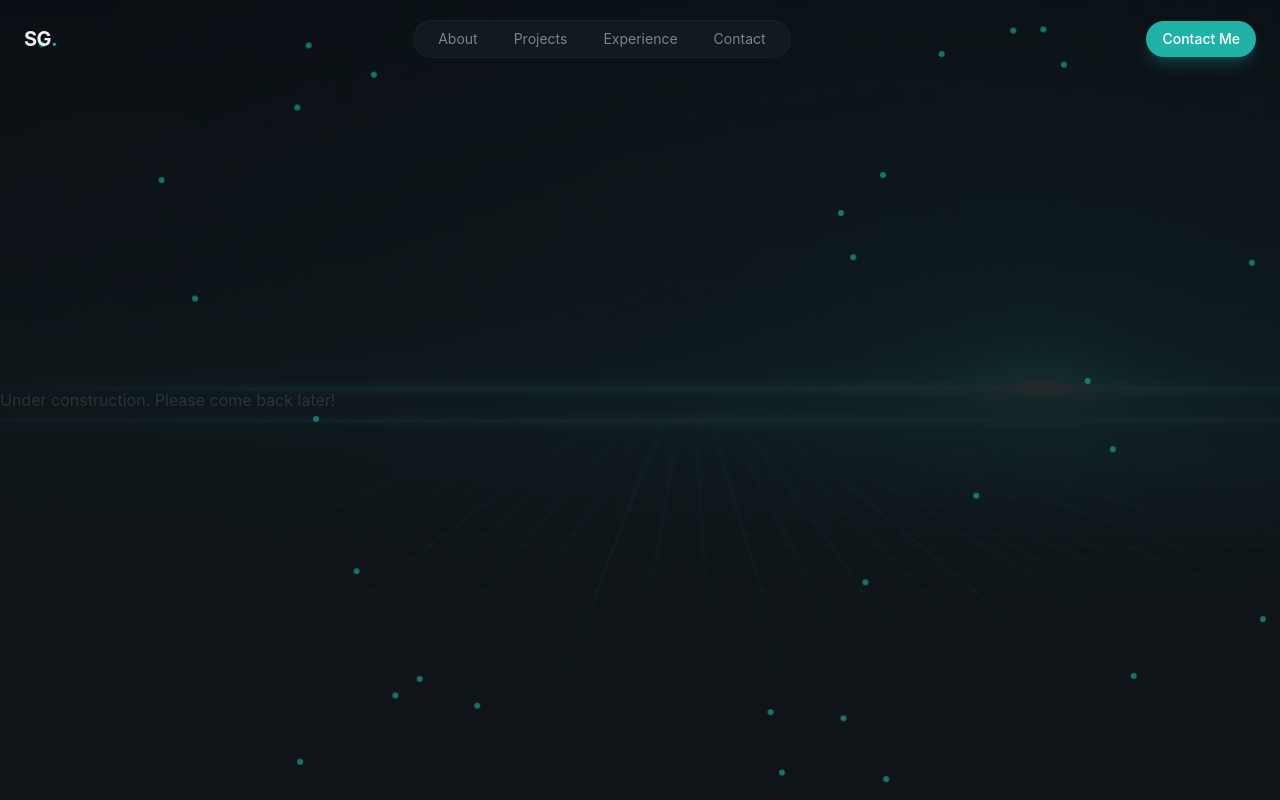
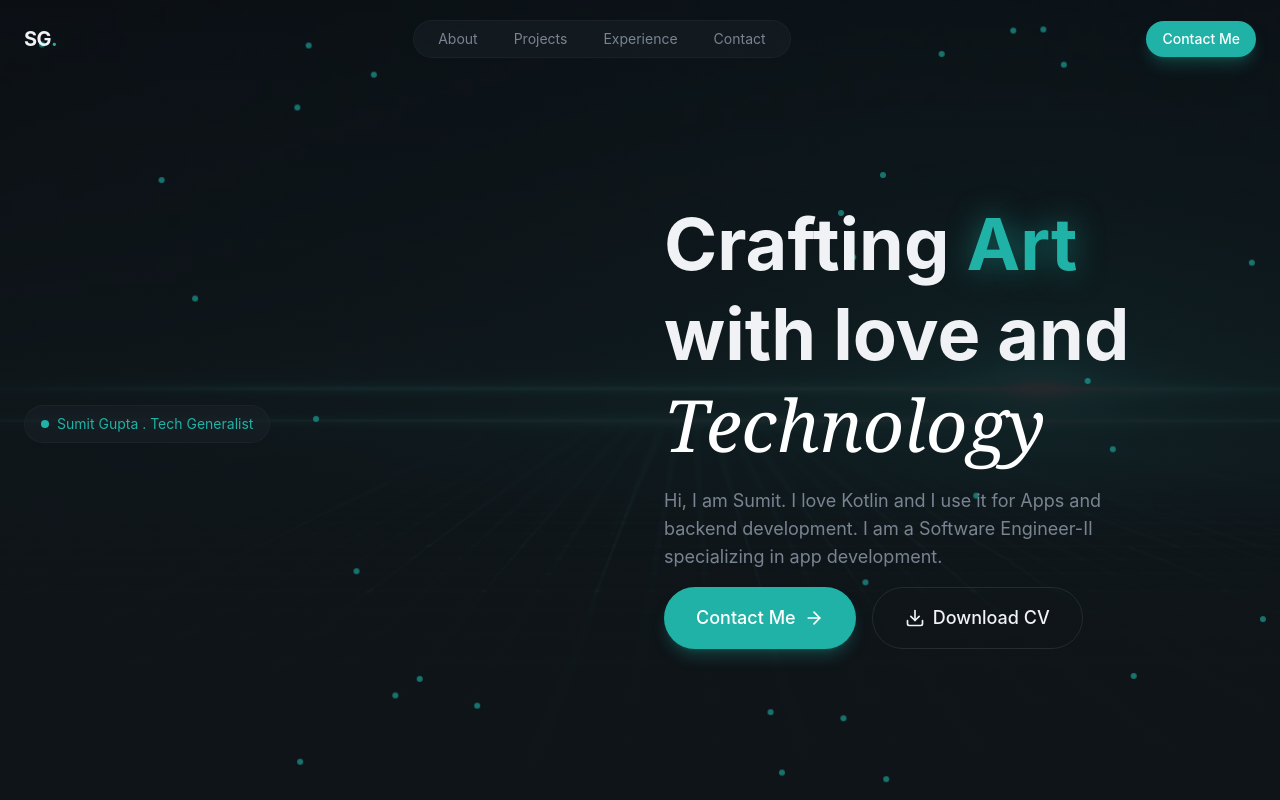
Before and after one commit to Sum1t01/portfolio, a React (Vite) app: page / in a window 1280 px wide. Built offline with nearby package versions, Linux system fonts and the light colour scheme.

Commit message:
more progress

```diff
--- /dev/null
+++ b/src/components/AnimatedBorderButton.jsx
@@ -0,0 +1,40 @@
+import React from 'react'
+
+const AnimatedBorderButton = ({children}) => {
+  return (
+    <button
+      className="relative bg-transparent border border-border
+        text-foreground hover:border-primary/50 transition-all
+        duration-1000 focus:outline-none focus-visible:ring-2
+        focus-visible:ring-primary focus-visible:ring-offset-2
+        disabled:opacity-50 disabled:cursor-not-allowed group
+        px-8 py-4 text-lg font-medium rounded-full overflow-visible
+        animated-border"
+    >
+      {/* Animated SVG Border */}
+      <svg
+        className="absolute left-0 top-0 w-full h-full pointer-events-none download-cv-border"
+        viewBox="0 0 200 60"
+        preserveAspectRatio="none"
+        style={{ overflow: "visible" }}
+      >
+        <path
+          d="M 30,1 A 29,29 0 0 0 1,30 L 1,30 A 29,29 0 0 0 30,59 L 170,59 A 29,29 0 0 0 199,30 L 199,30 A 29,29 0 0 0 170,1 Z"
+          fill="none"
+          stroke="var(--color-primary)"
+          strokeWidth="2"
+          strokeDasharray="400 550"
+          strokeDashoffset="400"
+          strokeLinecap="round"
+          strokeLinejoin="round"
+          className="animated-border-path"
+        />
+      </svg>
+      <span className="relative z-10 flex items-center justify-center gap-2">
+        {children}
+      </span>
+    </button>
+  )
+}
+
+export default AnimatedBorderButton
--- a/src/components/Button.jsx
+++ b/src/components/Button.jsx
@@ -6,7 +6,7 @@ export const Button = ({ className ="", size = "default", children }) => {
     const sizeClasses = {
         sm: "px-4 py-2 text-sm",
         default: "px-6 py-3 text-base",
-        large: "px-8 py-4 text-lg"
+        lg: "px-8 py-4 text-lg"
     }
 
     const classes = `${baseClasses} ${sizeClasses[size]} ${className}`
--- a/src/index.css
+++ b/src/index.css
@@ -55,6 +55,11 @@
     backdrop-filter: blur(24px);
     border: 1px solid color-mix(in srgb, var(--color-border) 60%, transparent);
   }
+
+   .glow-text {
+    text-shadow: 0 0 30px
+      color-mix(in srgb, var(--color-primary) 50%, transparent);
+  }
 }
 
 @layer utilities {
@@ -76,6 +81,53 @@
     animation: fade-in 0.8s ease-out both;
   }
 
+  .animation-delay-100 {
+    animation-delay: 100ms;
+  }
+
+  .animation-delay-200 {
+    animation-delay: 200ms;
+  }
+
+  .animation-delay-300 {
+    animation-delay: 300ms;
+  }
+
+  .animation-delay-400 {
+    animation-delay: 400ms;
+  }
+
+  .animation-delay-500 {
+    animation-delay: 500ms;
+  }
+
+  .animation-delay-600 {
+    animation-delay: 600ms;
+  }
+
+  .animation-delay-800 {
+    animation-delay: 800ms;
+  }
+
+  @keyframes animated-border {
+    0% {
+      stroke-dashoffset: 400;
+    }
+    100% {
+      stroke-dashoffset: -550;
+    }
+  }
+
+  .group:hover .animated-border-path {
+    animation: animated-border 1.5s linear infinite;
+  }
+
+  .animated-border:hover {
+    background-color: color-mix(in srgb, #26c4b8 15%, transparent);
+    backdrop-filter: blur(16px);
+    box-shadow: 0 0 20px color-mix(in srgb, #26c4b8 20%, transparent);
+  }
+
   @keyframes slow-drift {
     0%,
     100% {
--- a/src/sections/Hero.jsx
+++ b/src/sections/Hero.jsx
@@ -1,4 +1,7 @@
 import React from 'react'
+import { Button } from '../components/Button'
+import { ArrowRight, Download } from 'lucide-react'
+import AnimatedBorderButton from '../components/AnimatedBorderButton'
 
 const Hero = () => {
   return (
@@ -35,13 +38,62 @@ const Hero = () => {
       </div>
 
       {/* Content */}
-      <div>
-        <div>
+      <div className='container mx-auto px-6 pt-32 pb-20 relative z-10'>
+        <div className='grid lg:grid-cols-2 gap-12 items-center'>
           {/*Left column - text content */}
-          <div>
-            <div>
-                <span>Under construction. Please come back later!</span>
+          <div className='space-y-8'>
+            <div className='animate-fade-in'>
+              <span className='inline-flex items-center gap-2 px-4 py-2 rounded-full glass text-sm text-primary'>
+                <span className='w-2 h-2 bg-primary rounded-full' />Sumit Gupta . Tech Generalist
+              </span>
             </div>
+          </div>
+
+          {/*Headline */}
+          <div className='space-y-4'>
+            <h1 className='text-5xl md:text-6xl lg:text-7xl font-bold leading-tight animate-fade-in animation-delay-100'>
+              Crafting <span className='text-primary glow-text'>Art</span>
+              <br />
+              with love and
+              <br />
+              <span className='font-serif italic font-normal text-white'>
+                Technology
+              </span>
+            </h1>
+
+            <p className='text-lg text-muted-foreground max-w-lg animate-fade-in animation-delay-200'>
+              Hi, I am Sumit. I love Kotlin and I use it for Apps and backend development. I am a Software Engineer-II specializing in app development.
+            </p>
+            {/* CTAs */}
+            <div className='flex flex-wrap gap-4 animate-fade-in animation-delay-300'>
+              <Button size="lg">
+                Contact Me <ArrowRight className='w-5 h-5' />
+              </Button>
+              <AnimatedBorderButton>
+                <Download className='w-5 h-5' />
+                Download CV
+              </AnimatedBorderButton>
+
+            </div>
+
+             {/* Social Links */}
+            {/* <div className="flex items-center gap-4 animate-fade-in animation-delay-400">
+              <span className="text-sm text-muted-foreground">Follow me: </span>
+              {[
+                { icon: GitHub, href: "#" },
+                { icon: Linkedin, href: "#" },
+                { icon: Twitter, href: "#" },
+              ].map((social, idx) => (
+                <a
+                  key={idx}
+                  href={social.href}
+                  className="p-2 rounded-full glass hover:bg-primary/10 hover:text-primary transition-all duration-300"
+                >
+                  {<social.icon className="w-5 h-5" />}
+                </a>
+              ))}
+            </div> */}
+
           </div>
           {/*Right column - profile image */}
         </div>
```
